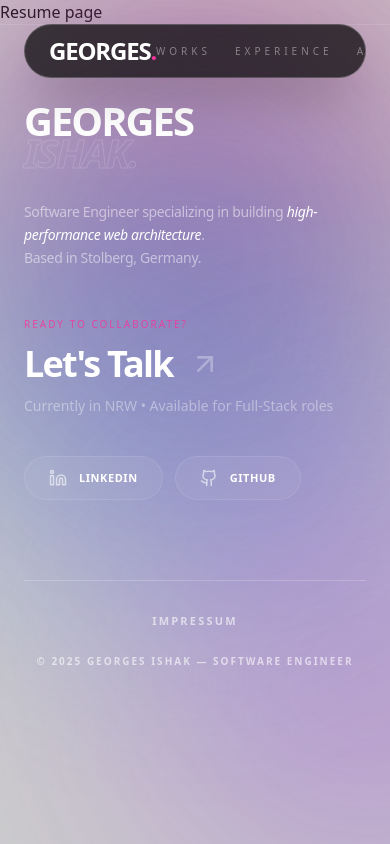
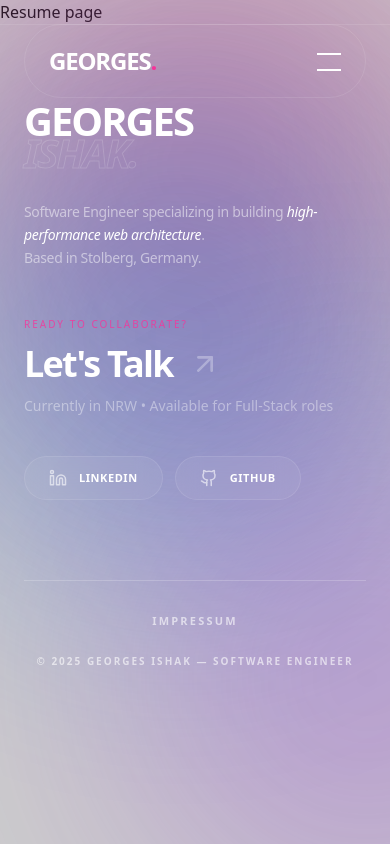
Before and after one commit to GeorgesIshak/Stachix, a Next.js app: page /resume in a window 390 px wide. Built offline with nearby package versions, Linux system fonts and the light colour scheme.

Commit message:
Update Header Responsive

```diff
--- a/src/components/SiteHeader.tsx
+++ b/src/components/SiteHeader.tsx
@@ -1,45 +1,25 @@
 "use client";
 
-import { useRef } from "react";
+import { useState } from "react";
 import Link from "next/link";
-import gsap from "gsap";
-import { useGSAP } from "@gsap/react";
 
 export default function SiteHeader() {
-  const headerRef = useRef(null);
+  const [isOpen, setIsOpen] = useState(false);
 
-  useGSAP(() => {
-    // 1. Initial State for GSAP (Prevents jump on load)
-    gsap.set(".nav-container", { maxWidth: "1200px" });
-
-    // 2. The Morph Animation
-    gsap.to(".nav-container", {
-      maxWidth: "800px",
-      backgroundColor: "rgba(0, 0, 0, 0.7)",
-      paddingTop: "10px",
-      paddingBottom: "10px",
-      // Adding a slight border change for luxury feel
-      borderColor: "rgba(255, 255, 255, 0.2)",
-      scrollTrigger: {
-        trigger: "body",
-        start: "top top",
-        end: "500", // Longer distance = smoother transition
-        scrub: 1.2, // Scrub value > 0 adds "smoothing" (catch-up delay)
-      },
-    });
-  }, { scope: headerRef });
+  const menuLinks = [
+    { label: "Works", href: "#work" },
+    { label: "Experience", href: "#experience" },
+    { label: "About", href: "#about" },
+  ];
 
   return (
-    <header ref={headerRef} className="fixed top-6 z-[100] w-full px-6">
-      {/*
-         REMOVED: transition-all duration-700 (It was fighting GSAP)
-      */}
-      <div className="nav-container mx-auto flex items-center justify-between rounded-full border border-white/10 bg-transparent px-6 sm:px-10 py-5 backdrop-blur-xl shadow-2xl overflow-hidden">
+    <header className="fixed top-6 z-[100] w-full px-6">
+      <div className="mx-auto flex max-w-6xl items-center justify-between rounded-full border border-white/10 px-6 sm:px-10 py-5">
 
         {/* Brand */}
         <Link
           href="/"
-          className="text-2xl font-black tracking-tighter text-white group md:text-3xl"
+          className="z-[110] text-2xl font-black tracking-tighter text-white group"
         >
           GEORGES
           <span className="text-pink-500 group-hover:text-pink-400 transition-colors">
@@ -47,13 +27,9 @@ export default function SiteHeader() {
           </span>
         </Link>
 
-        {/* Navigation */}
-        <nav className="flex items-center gap-6 md:gap-12">
-          {[
-            { label: "Works", href: "#work" },
-            { label: "Experience", href: "#experience" },
-            { label: "About", href: "#about" },
-          ].map((item) => (
+        {/* Desktop Navigation */}
+        <nav className="hidden md:flex items-center gap-12">
+          {menuLinks.map((item) => (
             <a
               key={item.label}
               href={item.href}
@@ -65,7 +41,25 @@ export default function SiteHeader() {
           ))}
         </nav>
 
-        {/* Minimalist Contact */}
+        {/* Burger / X */}
+        <button
+          onClick={() => setIsOpen(!isOpen)}
+          className="relative z-[110] h-6 w-6 md:hidden"
+          aria-label="Toggle Menu"
+        >
+          <span
+            className={`absolute left-0 top-1/2 h-0.5 w-6 bg-white transition-all duration-300 ${
+              isOpen ? "rotate-45" : "-translate-y-2"
+            }`}
+          />
+          <span
+            className={`absolute left-0 top-1/2 h-0.5 w-6 bg-white transition-all duration-300 ${
+              isOpen ? "-rotate-45" : "translate-y-2"
+            }`}
+          />
+        </button>
+
+        {/* Desktop Connect */}
         <div className="hidden md:block">
           <a
             href="mailto:georgesishak112@gmail.com"
@@ -75,6 +69,35 @@ export default function SiteHeader() {
           </a>
         </div>
       </div>
+
+      {/* Mobile Overlay */}
+      <div
+        className={`fixed inset-0 z-[105] flex flex-col items-center justify-center bg-black/95 transition-transform duration-500 md:hidden ${
+          isOpen ? "translate-x-0" : "translate-x-full"
+        }`}
+      >
+        <nav className="flex flex-col items-center gap-10">
+          {menuLinks.map((item) => (
+            <a
+              key={item.label}
+              href={item.href}
+              onClick={() => setIsOpen(false)}
+              className="text-5xl font-black tracking-tighter text-white hover:text-pink-500 transition-colors"
+            >
+              {item.label}
+            </a>
+          ))}
+
+          <div className="h-px w-12 bg-white/20 my-4" />
+
+          <a
+            href="mailto:georgesishak112@gmail.com"
+            className="text-[12px] font-mono uppercase tracking-[0.5em] text-pink-500"
+          >
+            Get In Touch
+          </a>
+        </nav>
+      </div>
     </header>
   );
 }
```
Also changed, not shown: src/app/resume/page.tsx (+25 -23 lines).
